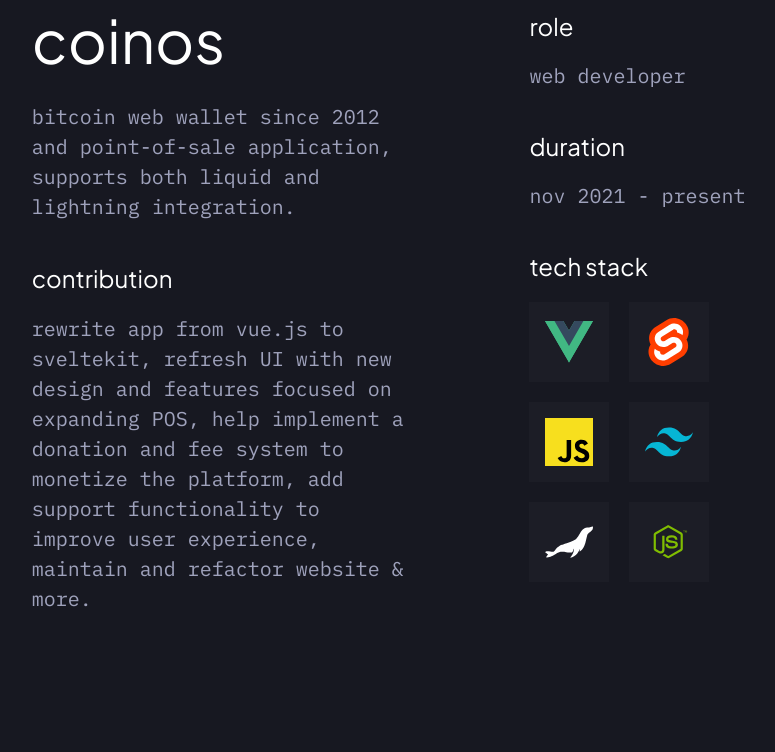
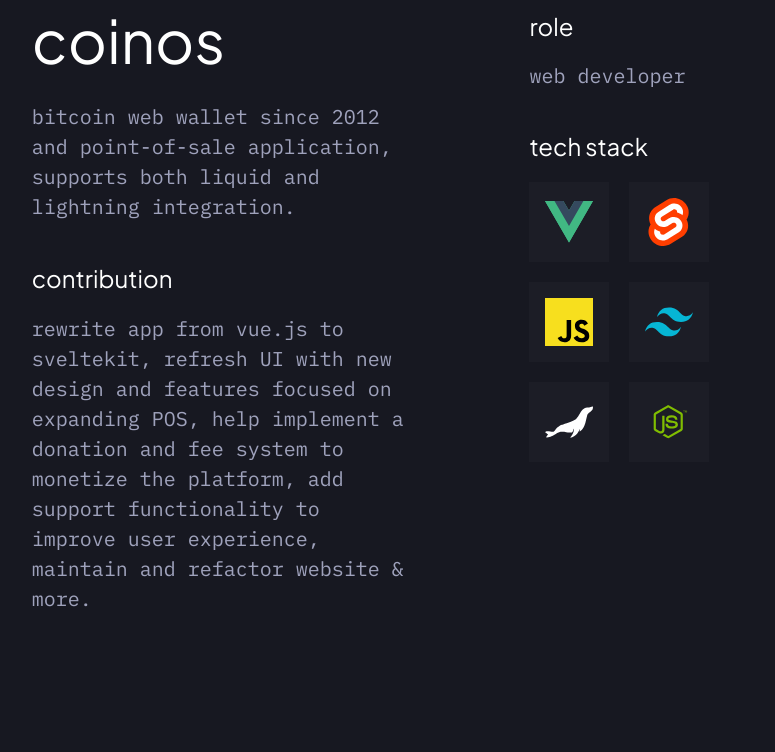
Before and after one commit to secondl1ght/portfolio-v2, a SvelteKit app: page / in a window 1280 px wide. Shown: the part 2180-2932 px from the top of the page, without its empty margins (235-1010 px from the left). Built offline with nearby package versions, Linux system fonts and the light colour scheme.

Commit message:
remove duration

```diff
--- a/src/components/Contributions.svelte
+++ b/src/components/Contributions.svelte
@@ -16,7 +16,6 @@
       contribution:
         "rewrite app from vue.js to sveltekit, refresh UI with new design and features focused on expanding POS, help implement a donation and fee system to monetize the platform, add support functionality to improve user experience, maintain and refactor website & more.",
       role: "web developer",
-      duration: "nov 2021 - present",
       tech: [
         { tech: "vue.js", icon: "/icons/vue.svg" },
         { tech: "sveltekit", icon: "/icons/svelte.svg" },
@@ -36,7 +35,6 @@
       contribution:
         "launch geyser grants feature, integrate gifs in messages, develop crowdfunding leaderboard to boost interactivity, help with lightning address embeds for campaigns, front-end for lnurl-auth, responsiveness improvements & more.",
       role: "software engineer",
-      duration: "mar 2022 - present",
       tech: [
         { tech: "react", icon: "/icons/react.svg" },
         { tech: "typescript", icon: "/icons/ts.svg" },
@@ -57,7 +55,6 @@
       contribution:
         "add lightning node connection options, refactor public lightning address donation page to match new design, manage some dependency upgrades to ensure there are no breaking changes, create custom ghost blog and newsletter widget, dark mode, maintain and update landing pages & more.",
       role: "open source contributor",
-      duration: "oct 2021 - present",
       tech: [
         { tech: "react", icon: "/icons/react.svg" },
         { tech: "rubyonrails", icon: "/icons/rails.svg" },
@@ -80,7 +77,6 @@
       contribution:
         "ship end to end encrypted messaging, add artist tipping, support sat unit conversion, add commenting on artworks to increase platform engagement, audio file format upload compatibility, wallet revamp & more.",
       role: "open source contributor",
-      duration: "nov 2021 - present",
       tech: [
         { tech: "sveltekit", icon: "/icons/svelte.svg" },
         { tech: "javascript", icon: "/icons/js.svg" },
@@ -175,7 +171,6 @@
       description={project.description}
       contribution={project.contribution}
       role={project.role}
-      duration={project.duration}
       tech={project.tech}
     />
   {/each}
--- a/src/components/ProjectCard.svelte
+++ b/src/components/ProjectCard.svelte
@@ -8,7 +8,6 @@
   export let description;
   export let contribution;
   export let role;
-  export let duration;
   export let tech;
 </script>
 
@@ -49,10 +48,6 @@
     <h4 class="jakarta text-white text-lg mb-5 md:text-xl lg:text-2xl">role</h4>
     <p class="ibm text-secondary mb-10 md:text-lg lg:text-xl">{role}</p>
     <h4 class="jakarta text-white text-lg mb-5 md:text-xl lg:text-2xl">
-      duration
-    </h4>
-    <p class="ibm text-secondary mb-10 md:text-lg lg:text-xl">{duration}</p>
-    <h4 class="jakarta text-white text-lg mb-5 md:text-xl lg:text-2xl">
       tech stack
     </h4>
     <div class="flex flex-wrap">
```
